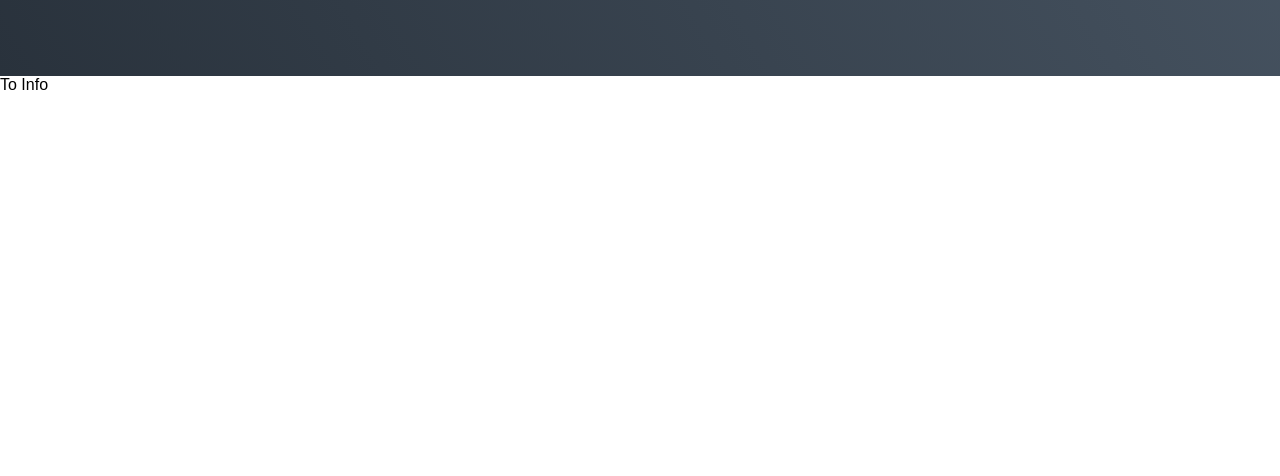
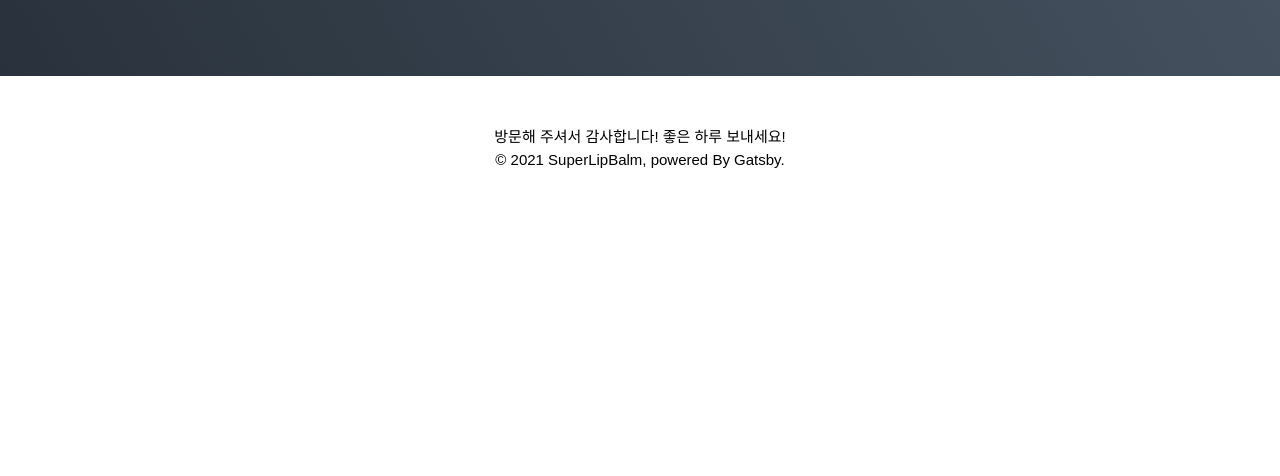
Before and after one commit to superLipbalm/superBlog, a Gatsby site: page / in a window 1280 px wide. Shown: the part 324-800 px from the top of the page. Built offline with nearby package versions, Linux system fonts and the light colour scheme; Gatsby itself is replaced by a stand-in of ours.

Commit message:
Footer 컴포넌트, 페이지 하단 footer 표시.

```diff
--- /dev/null
+++ b/src/components/Common/Footer.tsx
@@ -0,0 +1,23 @@
+import styled from '@emotion/styled';
+import React from 'react';
+
+const FooterWrapper = styled.div`
+  display: grid;
+  place-items: center;
+  margin-top: auto;
+  padding: 50px 0;
+  font-size: 15px;
+  text-align: center;
+  line-height: 1.5;
+`;
+
+function Footer() {
+  return (
+    <FooterWrapper>
+      방문해 주셔서 감사합니다! 좋은 하루 보내세요!
+      <br /> © 2021 SuperLipBalm, powered By Gatsby.
+    </FooterWrapper>
+  );
+}
+
+export default Footer;
--- a/src/pages/index.tsx
+++ b/src/pages/index.tsx
@@ -1,9 +1,8 @@
 import React from 'react';
-import { Link } from 'gatsby';
 import styled from '@emotion/styled';
 import GlobalStyle from 'components/Common/GlobalStyle';
-import ProfileImage from 'components/Main/ProfileImage';
 import IntroDuction from 'components/Main/IntroDuction';
+import Footer from 'components/Common/Footer';
 
 const Container = styled.div`
   display: flex;
@@ -16,7 +15,7 @@ function IndexPage() {
     <Container>
       <GlobalStyle />
       <IntroDuction />
-      <Link to="/info">To Info</Link>
+      <Footer />
     </Container>
   );
 }
```
